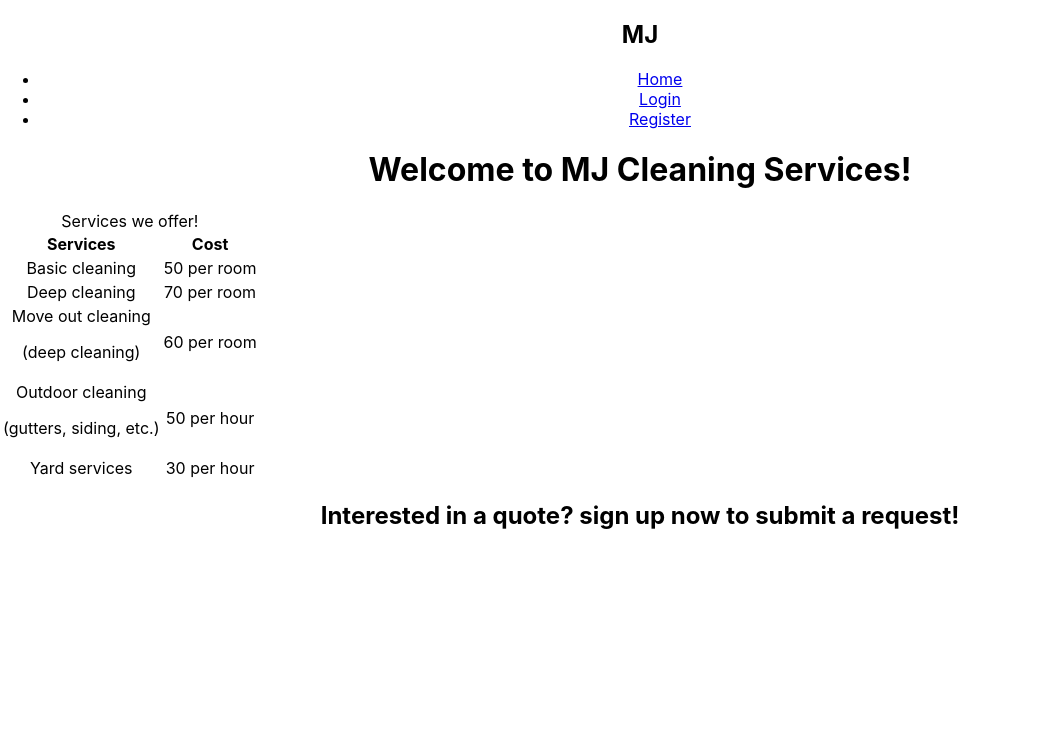
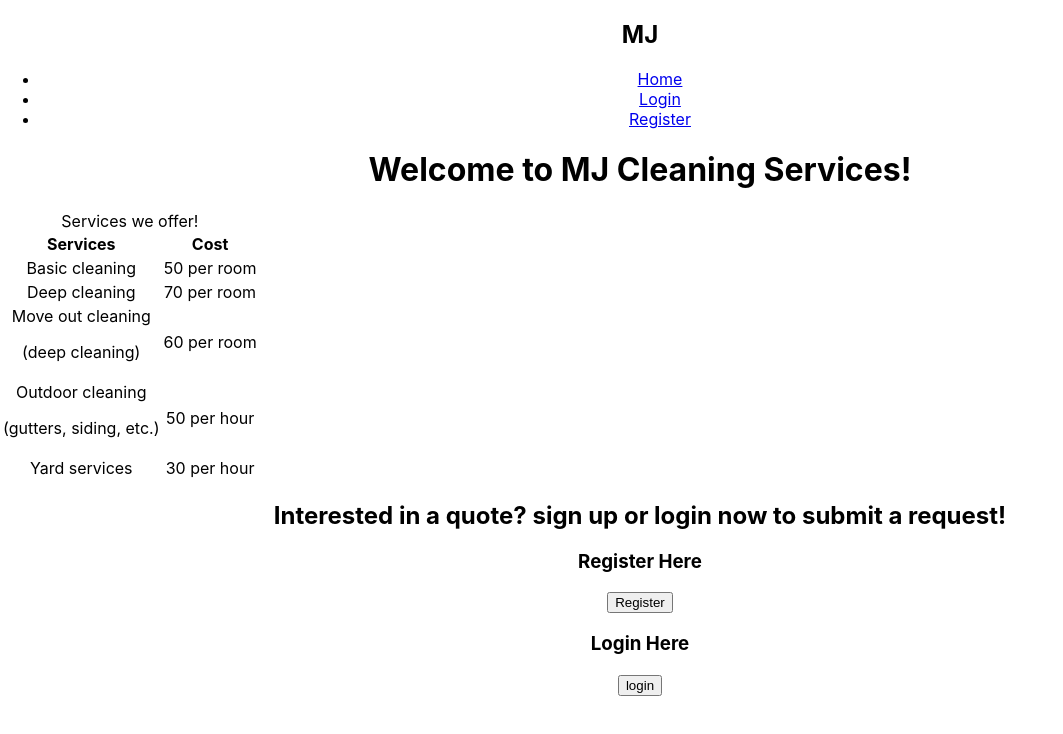
Before and after one commit to whitestjake/mj-cleaning-services, a React (Create React App) app in the folder frontend/: page / in a window 1280 px wide. Shown: the top 734 px of the page, without its empty margins (0-1063 px from the left). Built offline with nearby package versions, Linux system fonts and the light colour scheme.

Commit message:
update home
updating home to include a login and register button underneath the quote quote interest line

```diff
--- a/frontend/src/components/home/home.jsx
+++ b/frontend/src/components/home/home.jsx
@@ -1,12 +1,22 @@
 
+import { useNavigate } from 'react-router-dom';
 
 
 const Home = () => {
 
+    const navigate = useNavigate();
+
+    const loginRedirect = () => {
+        navigate('/login')
+    }
+
+    const registerRedirect = () => {
+        navigate('/register')
+    }
 
     return (
 
-        <div>
+        <div id='homepage-container'>
 
             <h1>
                 Welcome to MJ Cleaning Services!
@@ -55,9 +65,33 @@ const Home = () => {
                     </tbody>
                 </table>
 
-                <h2>
-                    Interested in a quote? sign up now to submit a request!
-                </h2>
+                <div id='home-quote-container'>
+                    <h2>
+                        Interested in a quote? sign up or login now to submit a request!
+                    </h2>
+
+                    <div id='home-register-container'>
+                        <h3>Register Here</h3>
+                        <button
+                            type="submit"
+                            id='register-redirect'
+                            onClick={registerRedirect}
+                        >
+                            Register
+                        </button>
+                    </div>
+
+                    <div id='home-login-container'>
+                        <h3>Login Here</h3>
+                        <button
+                            type="submit"
+                            id='login-redirect'
+                            onClick={loginRedirect}
+                        >
+                            login
+                        </button>
+                    </div>
+                </div>
             </div>
 
 
```
